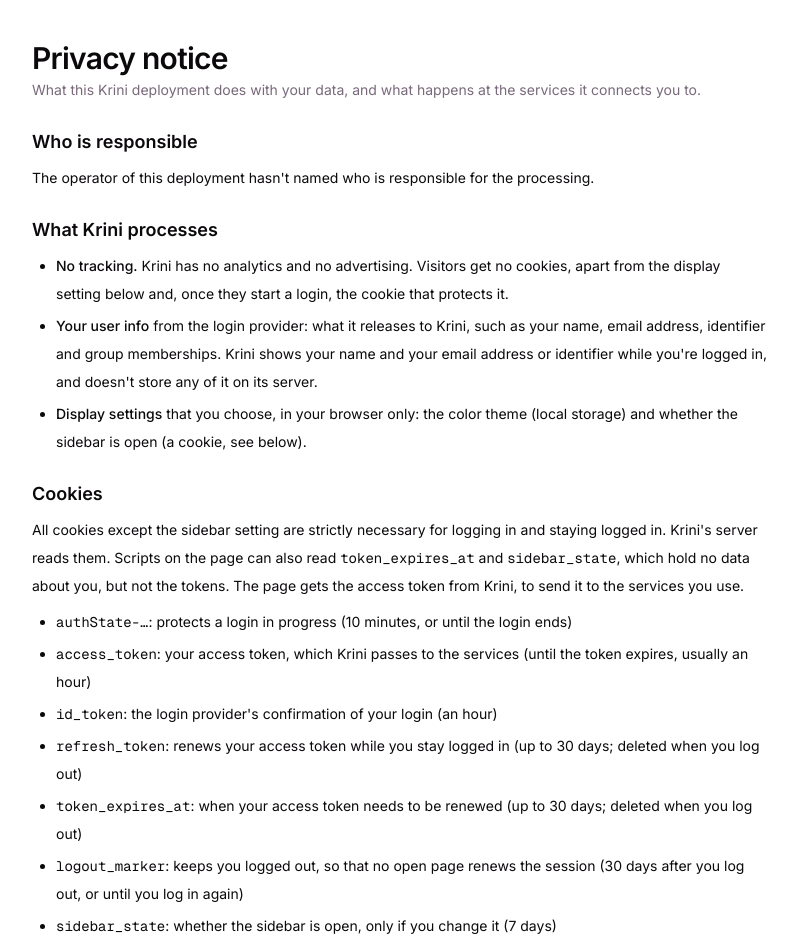
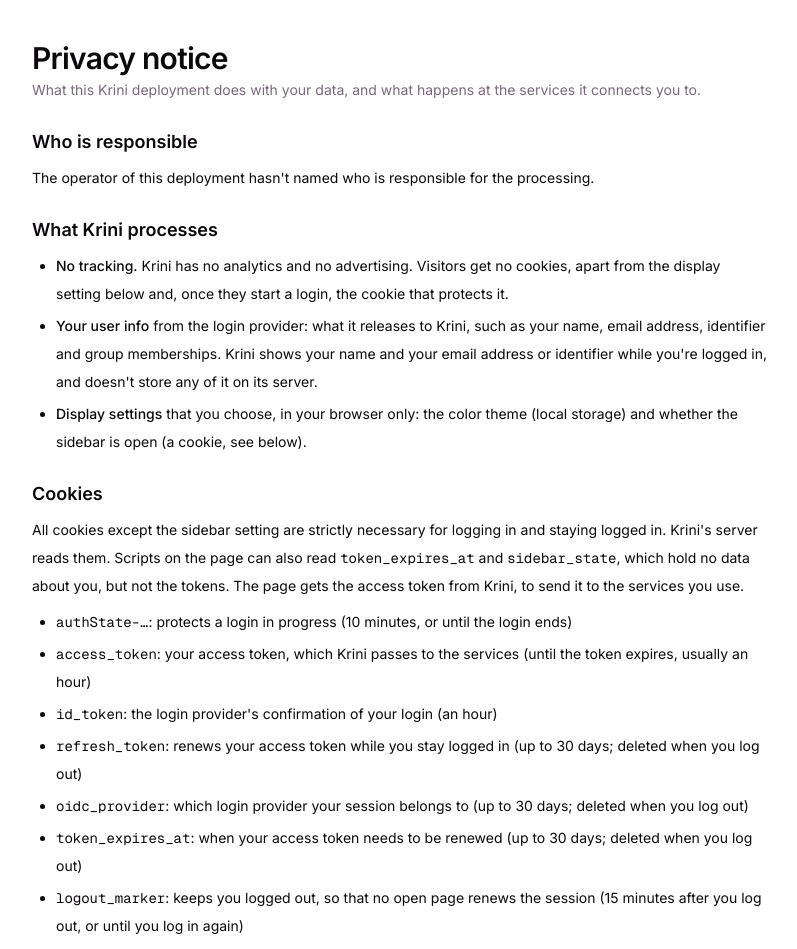
Before and after one commit to elixir-cloud-aai/krini, a Next.js app: page /privacy in a window 1280 px wide. Shown: the top 949 px of the page, without its empty margins (240-1037 px from the left). Built offline with nearby package versions, Linux system fonts and the light colour scheme.

Commit message:
fix: cookie inventory goes stale

```diff
--- a/src/app/privacy/page.tsx
+++ b/src/app/privacy/page.tsx
@@ -32,6 +32,11 @@ const COOKIES = [
         lifetime: "up to 30 days; deleted when you log out",
     },
     {
+        name: "oidc_provider",
+        purpose: "which login provider your session belongs to",
+        lifetime: "up to 30 days; deleted when you log out",
+    },
+    {
         name: "token_expires_at",
         purpose: "when your access token needs to be renewed",
         lifetime: "up to 30 days; deleted when you log out",
@@ -40,7 +45,7 @@ const COOKIES = [
         name: "logout_marker",
         purpose:
             "keeps you logged out, so that no open page renews the session",
-        lifetime: "30 days after you log out, or until you log in again",
+        lifetime: "15 minutes after you log out, or until you log in again",
     },
     {
         name: "sidebar_state",
```
Also changed, not shown: 1 other file (tests, documents, lock files or other folders).
